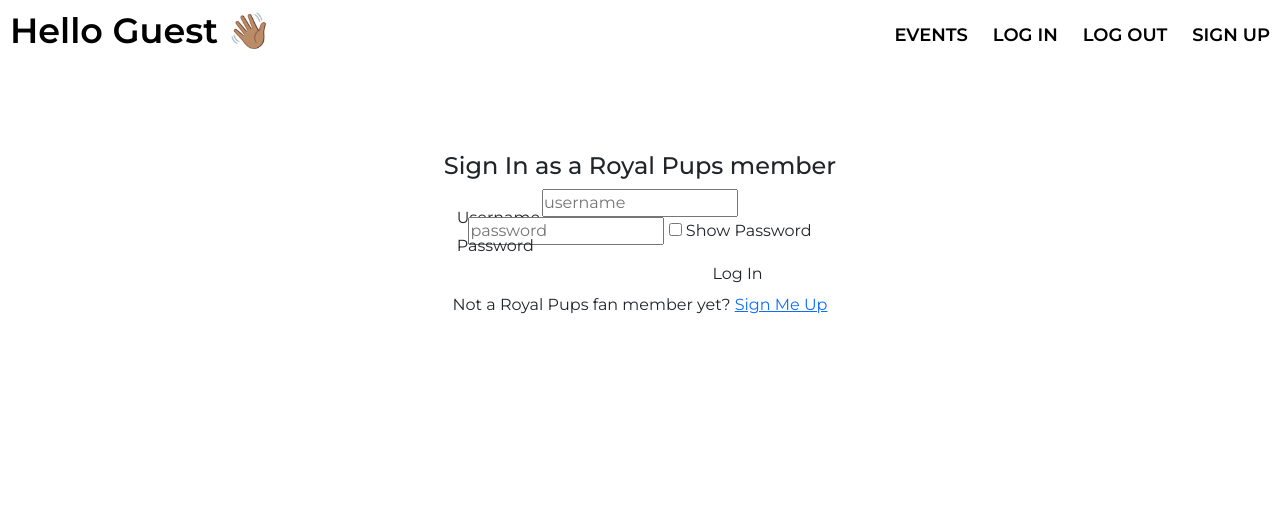
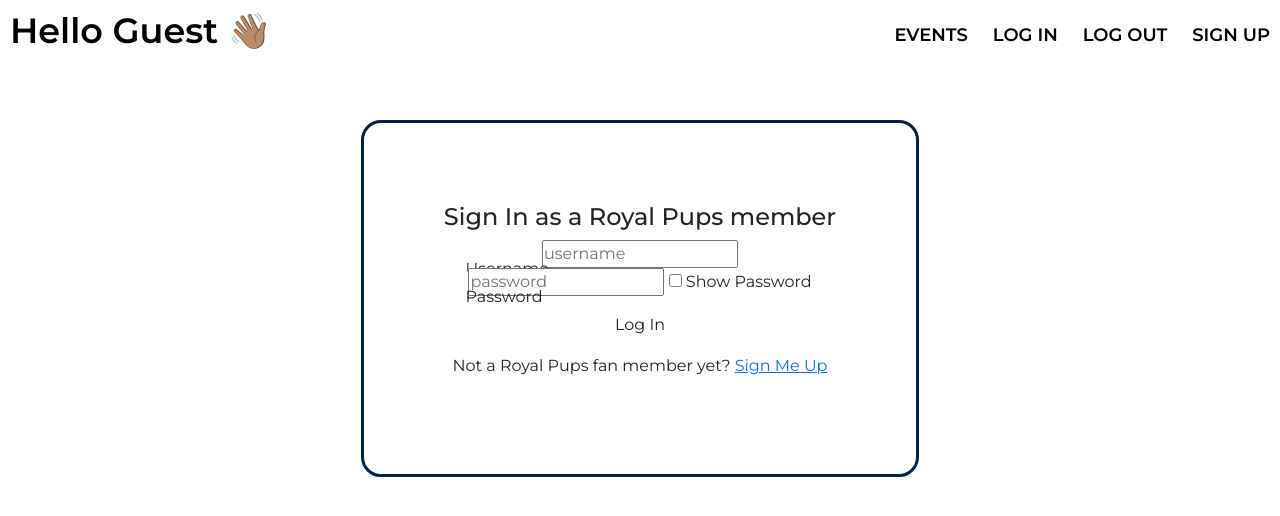
Before and after one commit to nanifour/php-registration, a PHP site: page / in a window 1280 px wide. Shown: the top 516 px of the page. Run offline with PHP 8.4, Linux system fonts and the light colour scheme.

Commit message:
fixed margin and padding

```diff
--- a/src/style/std.css
+++ b/src/style/std.css
@@ -17,17 +17,6 @@ Global Styles
   padding: 0;
   box-sizing: border-box;
   font-family: 'Montserrat', sans-serif;
-}
-
-.btn {
-  padding: 13px;
-  font-size: 15px;
-  color: white;
-  margin: 10px 0px 0px 195px;
-  background: #76178D;
-  border: none;
-  border-radius: 5px;
-  cursor: pointer;
 }
 
 /*
@@ -85,10 +74,23 @@ Login / Index
 }
 
 .item-container{
-  padding-top: 19vh;
+  margin-top: 15vh;
   text-align: center;
+  display: flex;
+  flex-direction: column;
+  align-items: center;
+  padding: 10vh;
+  border: #002240 solid;
+  border-radius: 20px;
 }
 
+.item-container .btn, .checkbox{
+  margin: 10px;
+}
+
+.text-header{
+  margin-bottom: 10px;
+}
 
 
 /*
```
